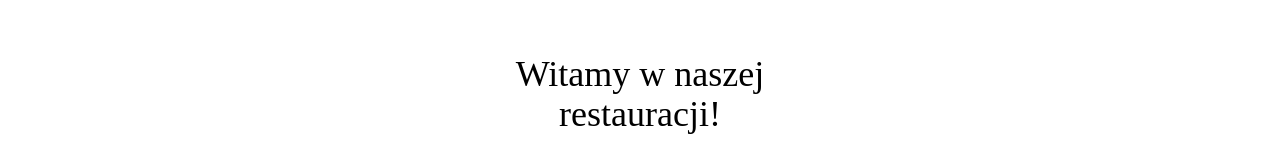
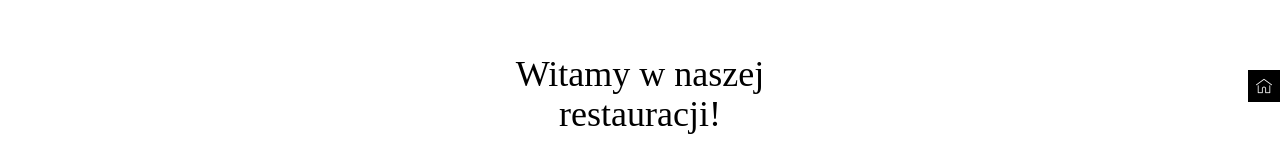
Before and after one commit to dawid-polak/restaurant, a Vue app: page / in a window 1280 px wide. Shown: the part 122-282 px from the top of the page. Built offline with nearby package versions, Linux system fonts and the light colour scheme; a web font is replaced by a local one.

Commit message:
add backHome component

```diff
--- a/src/App.vue
+++ b/src/App.vue
@@ -1,10 +1,12 @@
 <template>
      <Navbar />
      <router-view></router-view>
+     <BackHome />
 </template>
 
 <script setup lang="ts">
 import Navbar from "./components/navigation/Navbar.vue";
+import BackHome from "./components/elements/BackHome.vue";
 </script>
 
 <style scoped></style>
--- /dev/null
+++ b/src/components/elements/BackHome.vue
@@ -0,0 +1,16 @@
+<template>
+    <router-link :to="{ name: 'home' }">
+
+        <div class="fixed z-50 mt-[60%] sm:mt-[30%] lg:mt-[15%] right-0 bg-black">
+            <img class="w-8 p-2" src="../../assets/icons/home.png" alt="home">
+        </div>
+    </router-link>
+</template>
+
+<script setup lang="ts">
+
+</script>
+
+<style scoped>
+
+</style>
```
Also changed, not shown: src/assets/icons/home.png (added).
